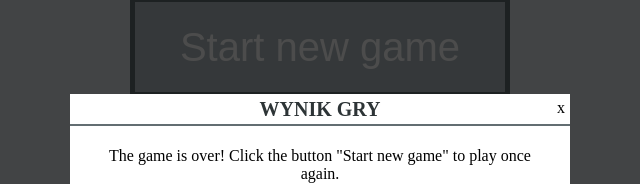
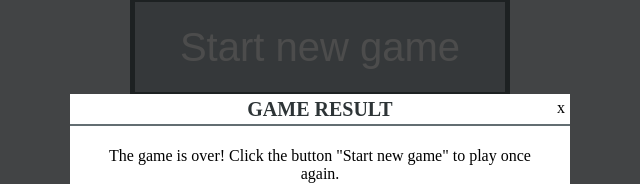
Before and after one commit to MajerMonika/13.3.Rock-paper-scissors, a plain HTML site: page index.html in a window 1280 px wide. Both pictures are taken after a click on the button "PAPER". Shown: the part 240-424 px from the top of the page, 320-960 px from the left. Drawn offline with Linux system fonts and the light colour scheme.

Commit message:
Change index.html

```diff
--- a/index.html
+++ b/index.html
@@ -29,7 +29,7 @@
   <div class="overlay" id="modal-overlay">
     <div class="modal" id="displayResults">
       <a href="#" class="close">x</a>
-      <header>Wynik gry</header>
+      <header>Game result</header>
       <div class="content">
         <p></p>
         <table>
```
